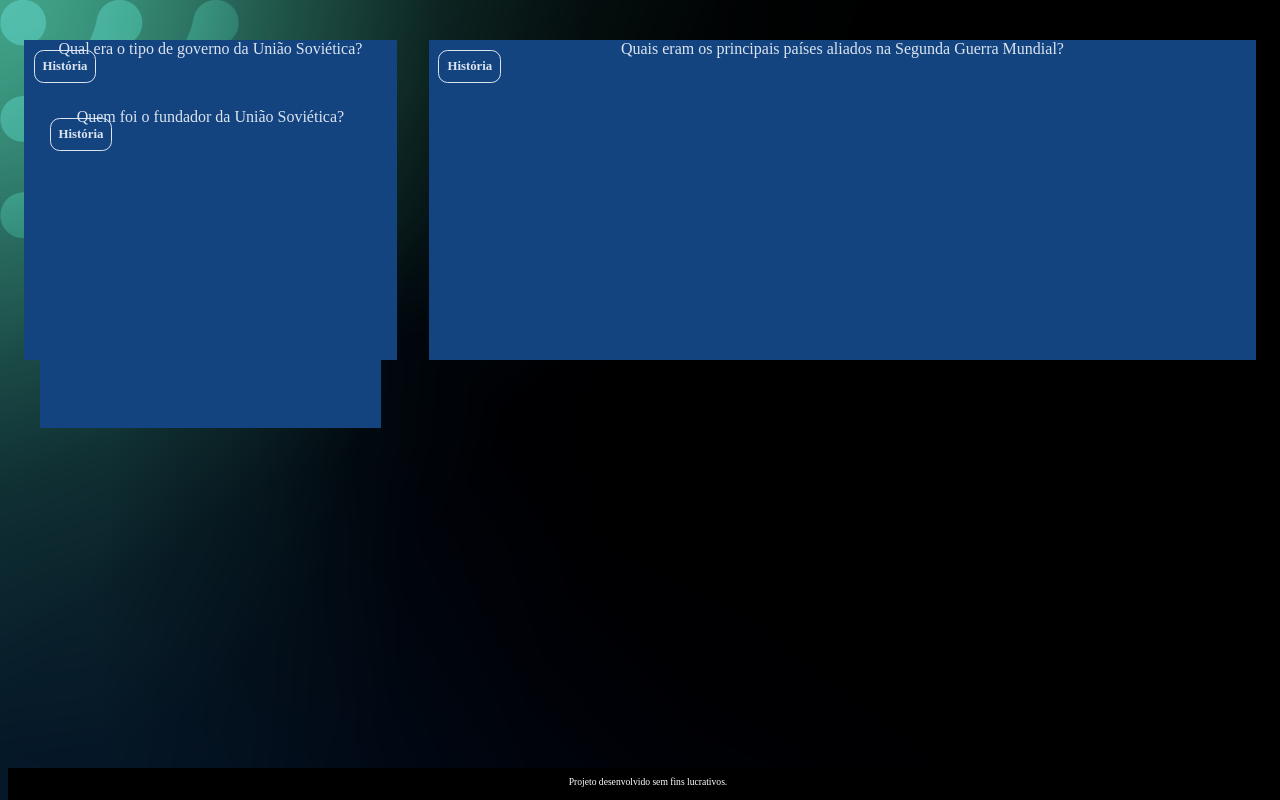
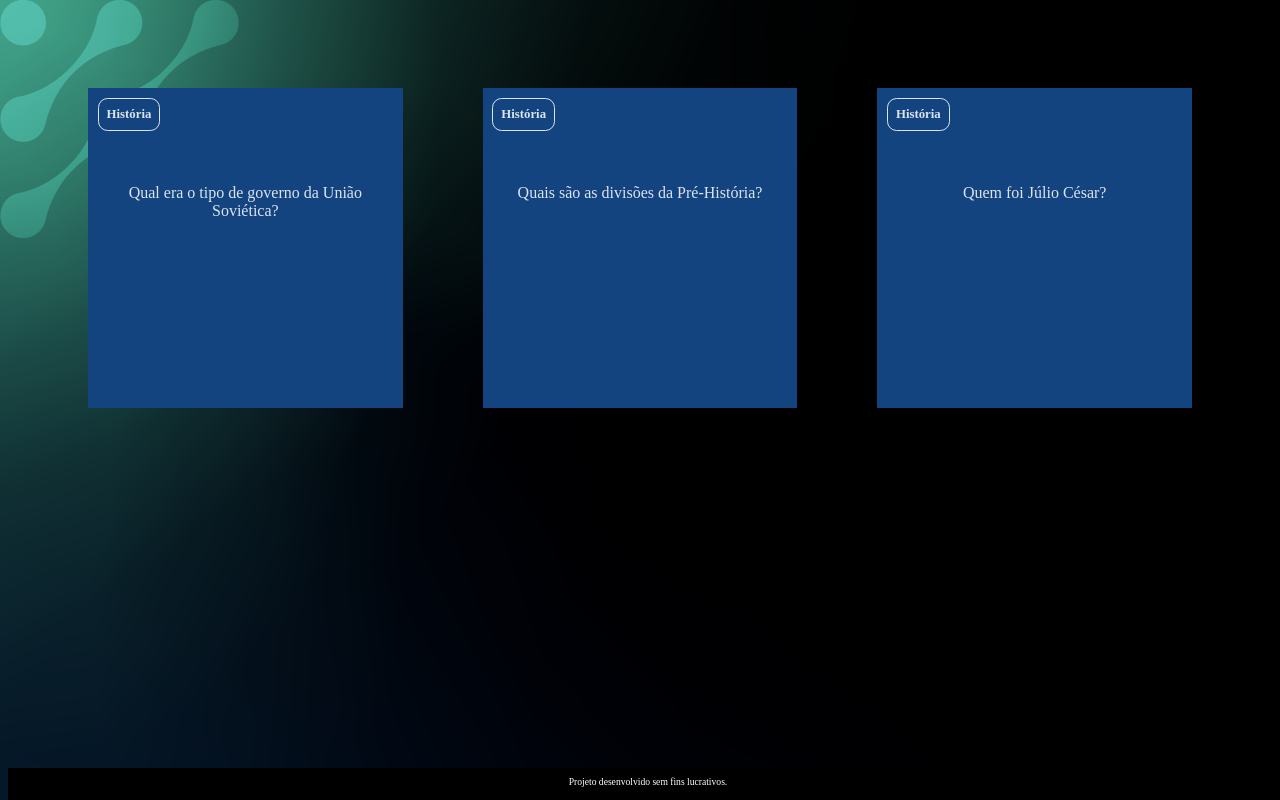
Before and after one commit to mateussilva-matt/Flashcard, a plain HTML site: page Mateus 2B/index.html in a window 1280 px wide. Drawn offline with Linux system fonts and the light colour scheme.

Commit message:
Add files via upload

```diff
--- /dev/null
+++ b/Mateus 2B/app.js
@@ -0,0 +1,19 @@
+function criaCartao(categoria, pergunta, resposta) {
+    let container = document.getElementById('container')
+    let cartao = document.createElement('article')
+    cartao.className = 'cartao'
+
+    cartao.innerHTML = `
+<div class="cartao__conteudo">
+    <h3>${categoria}</h3>
+    <div class="cartao__conteudo__pergunta">
+       <p>${pergunta}</p>
+    </div>
+    <div class="cartao__conteudo__resposta">
+       <p>${resposta}</p>
+    </div>
+</div>
+    `
+    container.appendChild(cartao)
+
+}
--- a/Mateus 2B/assets/style.css
+++ b/Mateus 2B/assets/style.css
@@ -12,6 +12,10 @@ body {
 
 #container {
     display:flex;
+    flex-wrap: wrap;
+    justify-content: space-between;
+    padding: 4rem;
+    gap: 3rem;
 }
 
 .cartao {
@@ -31,12 +35,17 @@ body {
 
 .cartao__conteudo__pergunta p {
     color: var(--text-color);
-    font-weight: 500;;
+    font-weight: 500;
 }
 
 .cartao__conteudo__resposta p {
     color: var(--card-back-color);
     font-weight: 700;
+}
+.cartao__conteudo p{
+    margin-top: 1 rem;
+    padding: 2rem;
+    margin-top: 4rem;
 }
 
 .cartao__conteudo h3 {
@@ -55,11 +64,12 @@ body {
     transform: rotateY(180deg);
 }
 
-.cartao__conteudo__pergunta {
-    backface-visibility: hidden;
-}
+.cartao__conteudo__pergunta,
 .cartao__conteudo__resposta {
     backface-visibility: hidden;
+    position: absolute;
+    height: 100%;
+    width: 100%;
 }
 
 .cartao__conteudo__resposta{
--- a/Mateus 2B/index.html
+++ b/Mateus 2B/index.html
@@ -21,41 +21,16 @@
     <div class="cartao__conteudo__resposta">
        <p>A União Soviética foi um governo Socialista.</p>
     </div>
-
-    <article class="cartao">
-        <div class="cartao__conteudo">
-            <h3>História</h3>
-            <div class="cartao__conteudo__pergunta">
-               <p>Quem foi o fundador da União Soviética?</p>
-            </div>
-            <div class="cartao__conteudo__resposta">
-               <p>O fundador da União Soviética foi Vladimir Ilitch Lênin.</p>
-            </div>
-
-        </div>
-        </article>
-
 </div>
-</article>
-<article class="cartao">
-<div class="cartao__conteudo">
-    <h3>História</h3>
-    <div class="cartao__conteudo__pergunta">
-       <p>Quais eram os principais países aliados na Segunda Guerra Mundial? </p>
-    </div>
-    <div class="cartao__conteudo__resposta">
-       <p>Os principais países aliados na Segunda Guerra Mundial eram o Reino Unido, a França, a União Soviética, os Estados Unidos e a China.</p>
-    </div>
-
-</div>
-</article>
 
     </div>
-</article>
+ </article
 </section>
     </main>
     <footer>
         <p> Projeto desenvolvido sem fins lucrativos.</p>
     </footer>
+    <script src="app.js"></script>
+    <script src="perguntas.js"></script>
 </body>
 </html>
--- /dev/null
+++ b/Mateus 2B/perguntas.js
@@ -0,0 +1,11 @@
+criaCartao(
+    'História',
+    'Quais são as divisões da Pré-História?',
+    'Paleolítico, Mesolítico e Neolítico.'
+)
+
+criaCartao(
+    'História',
+    'Quem foi Júlio César?',
+    'Caio Júlio César foi um patrício, líder militar e político romano. Desempenhou um papel crítico na transformação da República Romana no Império Romano.'
+)
```
Also changed, not shown: 1 other file.
